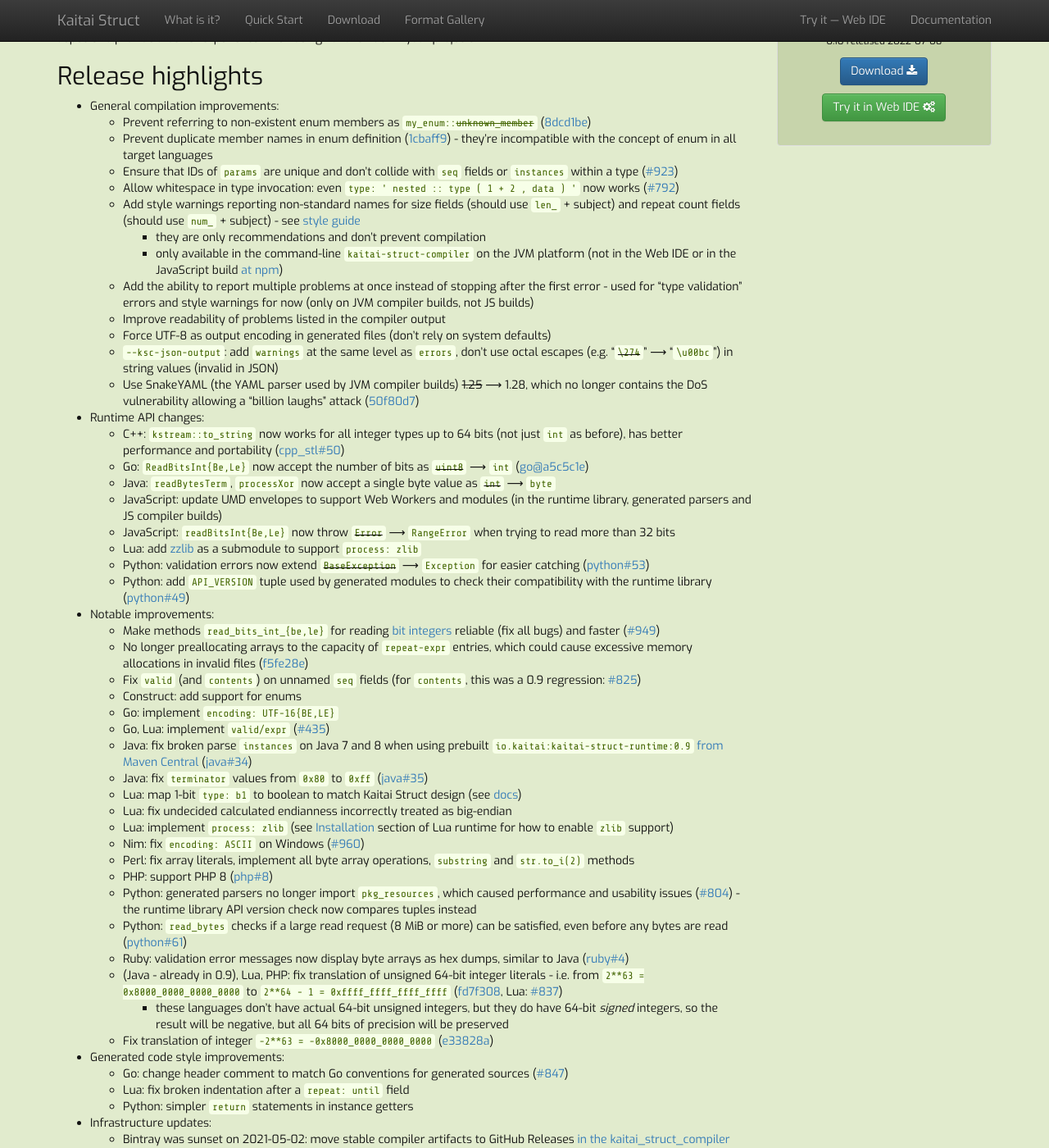
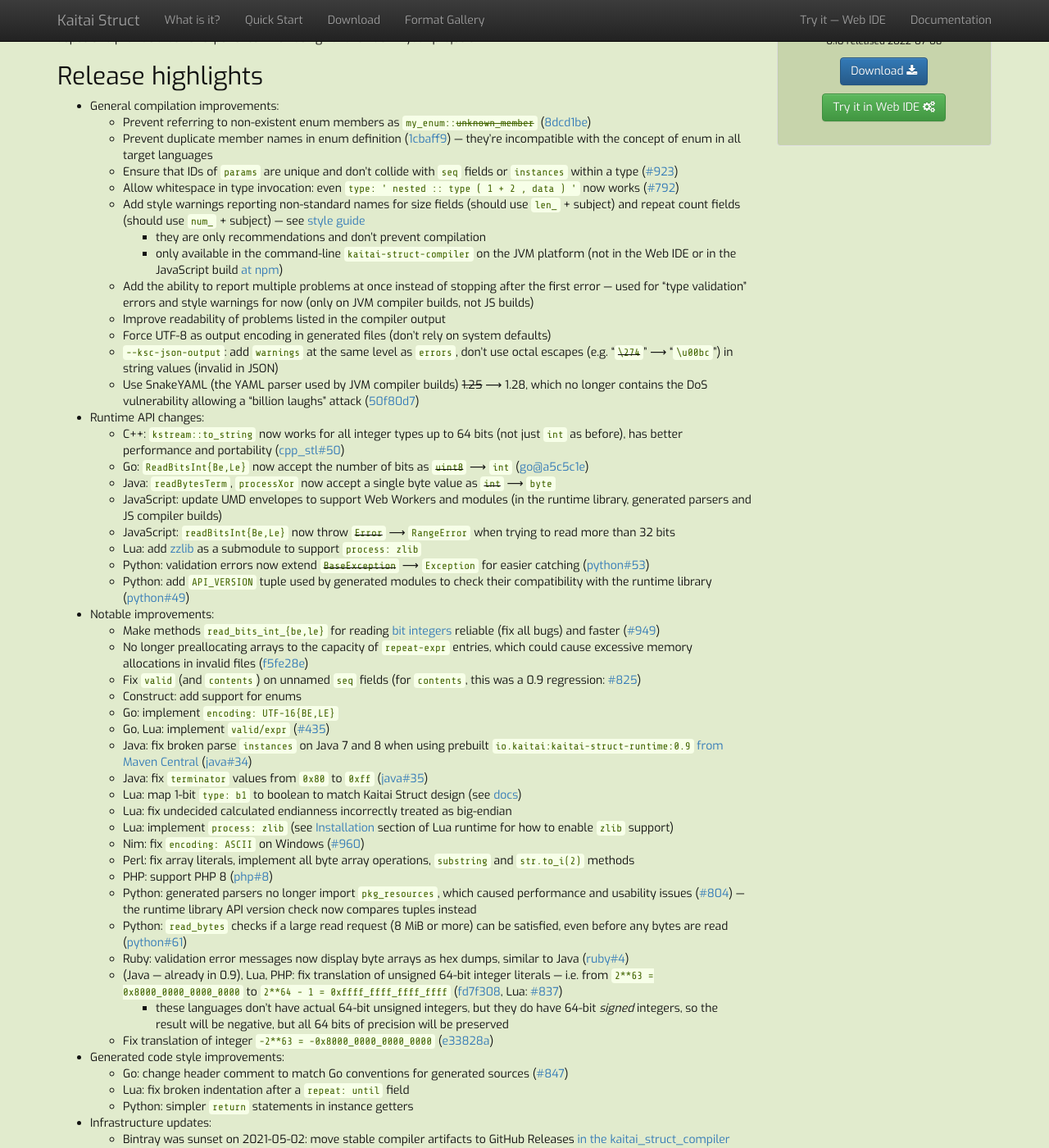
Before and after one commit to kaitai-io/kaitai-io.github.io, a Jekyll site: the page built from _posts/2022-07-08-kaitai-struct-v0.10-released.md, in a window 1280 px wide and 1400 px high, scrolled down 387 px. Shown: the whole window at 82% size. Built offline with Jekyll 4.4.1, drawn with Linux system fonts in a browser that asks for light colours; nearby versions of some CDN libraries.

Commit message:
Release post: use dashes instead of hyphens

```diff
--- a/_posts/2022-07-08-kaitai-struct-v0.10-released.md
+++ b/_posts/2022-07-08-kaitai-struct-v0.10-released.md
@@ -32,13 +32,13 @@
 
 * General compilation improvements:
   * Prevent referring to non-existent enum members as <code>my_enum::<del>unknown_member</del></code> ([8dcd1be](https://github.com/kaitai-io/kaitai_struct_compiler/commit/8dcd1be8ee2dd87b7637a2d01b0bf65e1c2e932f))
-  * Prevent duplicate member names in enum definition ([1cbaff9](https://github.com/kaitai-io/kaitai_struct_compiler/commit/1cbaff9be2a1fd6b9b2196e46be7c96ac4f87290)) - they're incompatible with the concept of enum in all target languages
+  * Prevent duplicate member names in enum definition ([1cbaff9](https://github.com/kaitai-io/kaitai_struct_compiler/commit/1cbaff9be2a1fd6b9b2196e46be7c96ac4f87290)) — they're incompatible with the concept of enum in all target languages
   * Ensure that IDs of `params` are unique and don't collide with `seq` fields or `instances` within a type ([#923](https://github.com/kaitai-io/kaitai_struct/issues/923))
   * Allow whitespace in type invocation: even `type: ' nested :: type ( 1 + 2 , data ) '` now works ([#792](https://github.com/kaitai-io/kaitai_struct/issues/792))
-  * Add style warnings reporting non-standard names for size fields (should use `len_` + subject) and repeat count fields (should use `num_` + subject) - see [style guide](https://doc.kaitai.io/ksy_style_guide.html#attr-id)
+  * Add style warnings reporting non-standard names for size fields (should use `len_` + subject) and repeat count fields (should use `num_` + subject) — see [style guide](https://doc.kaitai.io/ksy_style_guide.html#attr-id)
     * they are only recommendations and don't prevent compilation
     * only available in the command-line `kaitai-struct-compiler` on the JVM platform (not in the Web IDE or in the JavaScript build [at npm](https://www.npmjs.com/package/kaitai-struct-compiler))
-  * Add the ability to report multiple problems at once instead of stopping after the first error - used for "type validation" errors and style warnings for now (only on JVM compiler builds, not JS builds)
+  * Add the ability to report multiple problems at once instead of stopping after the first error — used for "type validation" errors and style warnings for now (only on JVM compiler builds, not JS builds)
   * Improve readability of problems listed in the compiler output
   * Force UTF-8 as output encoding in generated files (don't rely on system defaults)
   * `--ksc-json-output`: add `warnings` at the same level as `errors`, don't use octal escapes (e.g. "~~`\274`~~" &#x27F6; "`\u00bc`") in string values (invalid in JSON)
@@ -67,10 +67,10 @@
   * Nim: fix `encoding: ASCII` on Windows ([#960](https://github.com/kaitai-io/kaitai_struct/issues/960))
   * Perl: fix array literals, implement all byte array operations, `substring` and `str.to_i(2)` methods
   * PHP: support PHP 8 ([php#8](https://github.com/kaitai-io/kaitai_struct_php_runtime/issues/8))
-  * Python: generated parsers no longer import `pkg_resources`, which caused performance and usability issues ([#804](https://github.com/kaitai-io/kaitai_struct/issues/804)) - the runtime library API version check now compares tuples instead
+  * Python: generated parsers no longer import `pkg_resources`, which caused performance and usability issues ([#804](https://github.com/kaitai-io/kaitai_struct/issues/804)) — the runtime library API version check now compares tuples instead
   * Python: `read_bytes` checks if a large read request (8 MiB or more) can be satisfied, even before any bytes are read ([python#61](https://github.com/kaitai-io/kaitai_struct_python_runtime/issues/61))
   * Ruby: validation error messages now display byte arrays as hex dumps, similar to Java ([ruby#4](https://github.com/kaitai-io/kaitai_struct_ruby_runtime/issues/4))
-  * (Java - already in 0.9), Lua, PHP: fix translation of unsigned 64-bit integer literals - i.e. from `2**63 = 0x8000_0000_0000_0000` to `2**64 - 1 = 0xffff_ffff_ffff_ffff` ([fd7f308](https://github.com/kaitai-io/kaitai_struct_compiler/commit/fd7f308c67e8eacee98a647bbbbfb2792505bc64), Lua: [#837](https://github.com/kaitai-io/kaitai_struct/issues/837))
+  * (Java — already in 0.9), Lua, PHP: fix translation of unsigned 64-bit integer literals — i.e. from `2**63 = 0x8000_0000_0000_0000` to `2**64 - 1 = 0xffff_ffff_ffff_ffff` ([fd7f308](https://github.com/kaitai-io/kaitai_struct_compiler/commit/fd7f308c67e8eacee98a647bbbbfb2792505bc64), Lua: [#837](https://github.com/kaitai-io/kaitai_struct/issues/837))
     * these languages don't have actual 64-bit unsigned integers, but they do have 64-bit *signed* integers, so the result will be negative, but all 64 bits of precision will be preserved
   * Fix translation of integer `-2**63 = -0x8000_0000_0000_0000` ([e33828a](https://github.com/kaitai-io/kaitai_struct_compiler/commit/e33828a6d2dd7f41ed246f0bf80a3097d8f5c95e))
 * Generated code style improvements:
```
